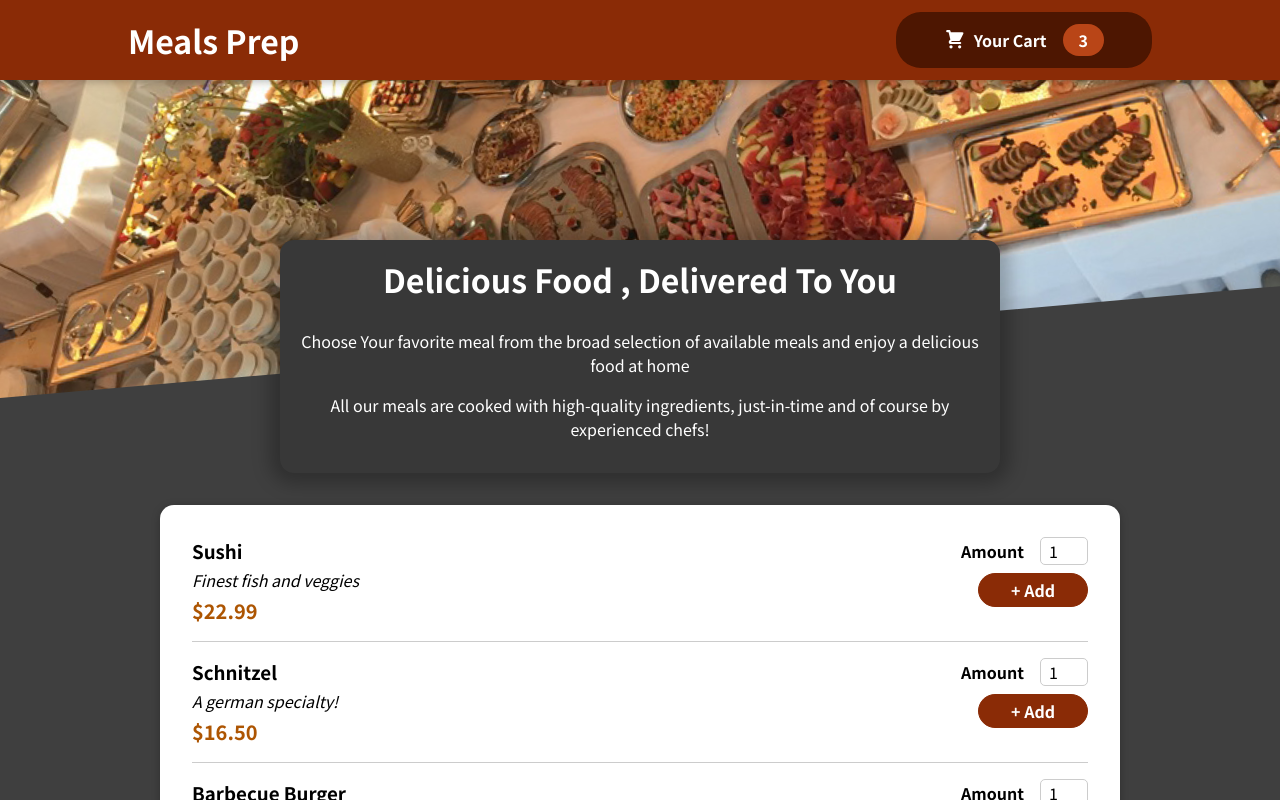
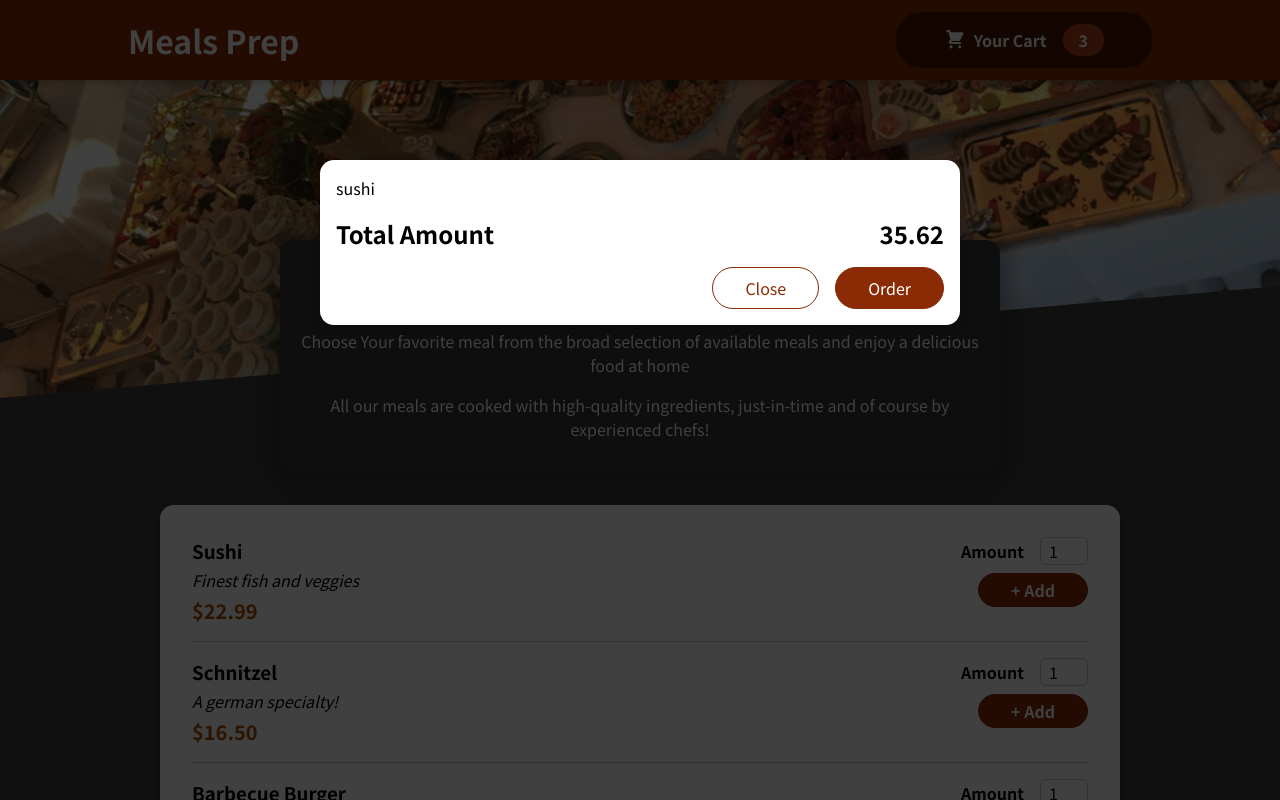
Before and after one commit to takkar94/BasicFoodAppWithHooks, a React (Create React App) app: page / in a window 1280 px wide. Shown: the top 800 px of the page. Built offline with nearby package versions, Linux system fonts and the light colour scheme.

Commit message:
added an overlay

```diff
--- a/public/index.html
+++ b/public/index.html
@@ -28,6 +28,7 @@
   </head>
   <body>
     <noscript>You need to enable JavaScript to run this app.</noscript>
+    <div id="overlays"></div>
     <div id="root"></div>
     <!--
       This HTML file is a template.
--- a/src/App.js
+++ b/src/App.js
@@ -1,10 +1,12 @@
 import { Fragment } from "react/cjs/react.production.min";
+import Cart from "./Components/Cart/Cart";
 import Header from "./Components/Layout/Header";
 import Meals from "./Components/Meals/Meals";
 
 function App() {
   return (
     <Fragment>
+      <Cart/>
       <Header/>
       <main>
         <Meals/>
--- a/src/Components/Cart/Cart.js
+++ b/src/Components/Cart/Cart.js
@@ -1,22 +1,27 @@
+import Modal from "../UI/Modal";
 import classes from "./Cart.module.css";
 
 const Cart = (props) => {
-  const CartItems = <ul className={classes['cart-items']}>{[{ id: "c1", name: "sushi", amount: 2, price: 12.99 }].map(
-    (item) => <li>{item.name}</li>
-  )}</ul>;
+  const CartItems = (
+    <ul className={classes["cart-items"]}>
+      {[{ id: "c1", name: "sushi", amount: 2, price: 12.99 }].map((item) => (
+        <li>{item.name}</li>
+      ))}
+    </ul>
+  );
 
   return (
-    <div>
+    <Modal>
       {CartItems}
       <div className={classes.total}>
         <span>Total Amount</span>
         <span>35.62</span>
       </div>
       <div className={classes.actions}>
-        <button className={classes['button--alt']}>Close</button>
+        <button className={classes["button--alt"]}>Close</button>
         <button className={classes.button}>Order</button>
       </div>
-    </div>
+    </Modal>
   );
 };
 
--- a/src/Components/Cart/Cart.module.css
+++ b/src/Components/Cart/Cart.module.css
@@ -1,6 +1,44 @@
-.card {
-    padding: 1rem;
-    box-shadow: 0 2px 8px rgba(0, 0, 0, 0.25);
-    border-radius: 14px;
-    background-color: white;
+.cart-items {
+    list-style: none;
+    margin: 0;
+    padding: 0;
   }
+
+  .total {
+    display: flex;
+    justify-content: space-between;
+    align-items: center;
+    font-weight: bold;
+    font-size: 1.5rem;
+    margin: 1rem 0;
+  }
+
+  .actions {
+    text-align: right;
+  }
+
+  .actions button {
+    font: inherit;
+    cursor: pointer;
+    background-color: transparent;
+    border: 1px solid #8a2b06;
+    padding: 0.5rem 2rem;
+    border-radius: 25px;
+    margin-left: 1rem;
+  }
+
+  .actions button:hover,
+  .actions button:active {
+    background-color: #5a1a01;
+    border-color: #5a1a01;
+    color: white;
+  }
+
+  .actions .button--alt {
+    color: #8a2b06;
+  }
+
+  .actions .button {
+    background-color: #8a2b06;
+    color: white;
+  }
--- a/src/Components/UI/Modal.js
+++ b/src/Components/UI/Modal.js
@@ -1,8 +1,32 @@
-const Modal = (props) => {
-    return(
-        <div></div>
-    )
+import  ReactDOM  from "react-dom";
+import { Fragment } from "react";
+import classes from "./Modal.module.css";
+
+
+const Backdrop = (props) => {
+  return <div className={classes.backdrop}/>;
 };
 
+const ModalOverlay = (props) => {
+  return (
+    <div className={classes.modal}>
+      <div className={classes.content}>{props.children}</div>
+    </div>
+  );
+};
+
+const portalElement = document.getElementById("overlays");
+
+const Modal = (props) => {
+  return (
+    <Fragment>
+      {ReactDOM.createPortal(<Backdrop />, portalElement)}
+      {ReactDOM.createPortal(
+        <ModalOverlay>{props.children}</ModalOverlay>,
+        portalElement
+      )}
+    </Fragment>
+  );
+};
 
 export default Modal;
```
Also changed, not shown: 1 other file (tests, documents, lock files or other folders).
